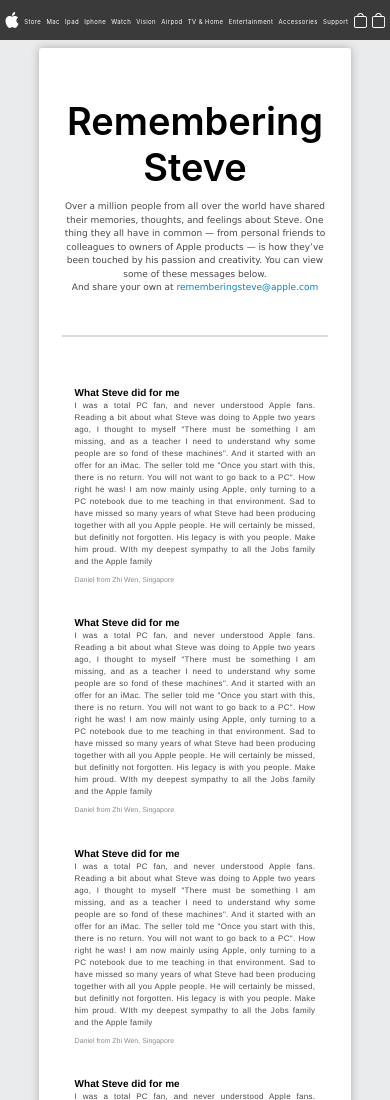
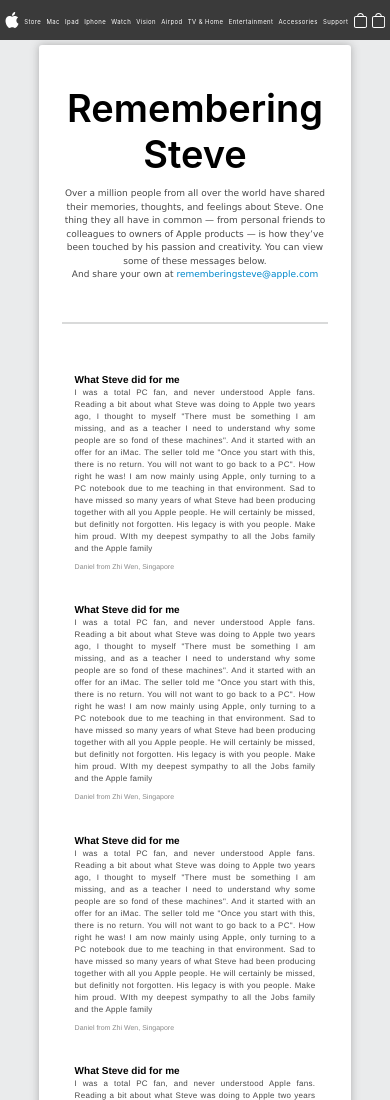
Before and after one commit to Tegzy-cmd/tribute-page, a plain HTML site: page index.html in a window 390 px wide. Shown: the top 1100 px of the page. Drawn offline with Linux system fonts and the light colour scheme; a web font is replaced by a local one.

Commit message:
redesigned the header

```diff
--- a/styles/style.css
+++ b/styles/style.css
@@ -146,6 +146,10 @@
 
 @media (max-width: 640px) {
     header {
+        position: fixed;
+        width: 100%;
+        top: 0;
+        z-index: 1;
         padding: 0px 5px;
         height: 40px;
         font-size: 6px;
@@ -171,7 +175,8 @@
         background-color: #eaebec;
         width: 100%;
         height: 100%;
-        padding-top: 8px;
+        margin-top: 40px;
+        padding-top: 5px;
         padding-bottom: 15px;
     }
 
@@ -186,7 +191,7 @@
     }
 
     .spotlight {
-        padding: 50px 15px 0px 15px;
+        padding: 40px 15px 0px 15px;
         margin-bottom: 40px;
 
     }
```
